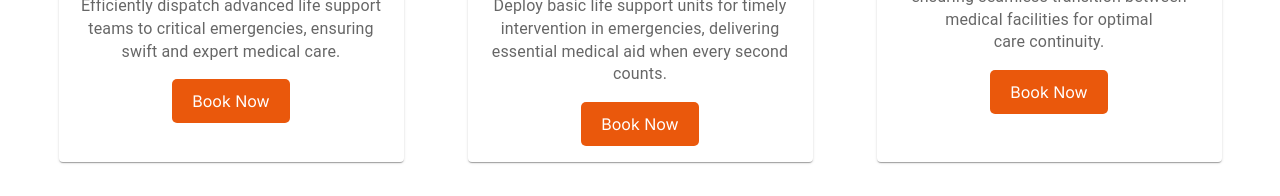
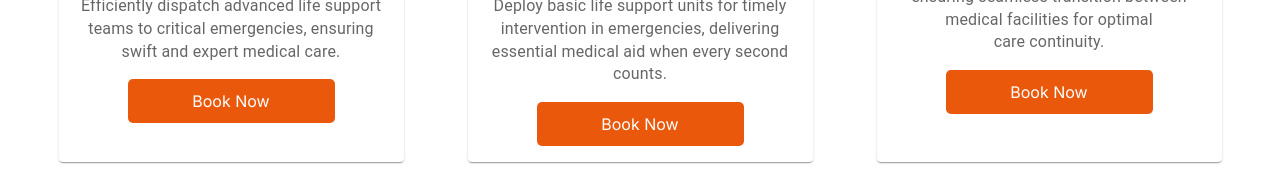
Before and after one commit to saurabhWagh12/SmartAmbulanceSystem, a Next.js app in the folder frontend/: page / in a window 1280 px wide. Shown: the part 584-780 px from the top of the page. Built offline with nearby package versions, Linux system fonts and the light colour scheme.

Commit message:
redirect to /book

```diff
--- a/frontend/src/app/components/Cards.js
+++ b/frontend/src/app/components/Cards.js
@@ -4,6 +4,7 @@ import CardContent from '@mui/material/CardContent';
 import CardMedia, { cardMediaClasses } from '@mui/material/CardMedia';
 import Typography from '@mui/material/Typography';
 import { CardActionArea } from '@mui/material';
+import { useRouter } from 'next/navigation';
 
 const cardStyle = {
   maxWidth: 345,
@@ -41,7 +42,7 @@ export default function ActionAreaCard() {
               Efficiently dispatch advanced life support teams to critical emergencies, ensuring swift and expert medical care.
             </Typography>
           </CardContent>
-          <button className="bg-orange-600 flex items-center justify-center" style={{ color: 'white', padding: '10px 20px', borderRadius: '5px',margin:'auto',marginBottom:'1rem'}}>Book Now</button>
+          <a href={"/book"} className="bg-orange-600 flex items-center justify-center" style={{ color: 'white', padding: '10px 20px', width: '60%', borderRadius: '5px',margin:'auto',marginBottom:'1rem'}}>Book Now</a>
         </CardActionArea>
       </Card>
 
@@ -62,7 +63,7 @@ export default function ActionAreaCard() {
             delivering essential medical aid when every second counts.
             </Typography>
           </CardContent>
-          <button className= "bg-orange-600 flex items-center justify-center" style={{ color: 'white', padding: '10px 20px', borderRadius: '5px',margin:'auto',marginBottom:'1rem'}}>Book Now</button>
+          <a href={"/book"} className="bg-orange-600 flex items-center justify-center" style={{ color: 'white', padding: '10px 20px', width: '60%', borderRadius: '5px',margin:'auto',marginBottom:'1rem'}}>Book Now</a>
         </CardActionArea>
       </Card>
 
@@ -83,7 +84,7 @@ export default function ActionAreaCard() {
             ensuring seamless transition between medical facilities for optimal care continuity.
             </Typography>
           </CardContent>
-          <button className= "bg-orange-600 flex items-center justify-center" style={{ color: 'white', padding: '10px 20px', borderRadius: '5px',margin:'auto',marginBottom:'1rem'}}>Book Now</button>
+          <a href={"/book"} className="bg-orange-600 flex items-center justify-center" style={{ color: 'white', padding: '10px 20px', width: '60%', borderRadius: '5px',margin:'auto',marginBottom:'1rem'}}>Book Now</a>
         </CardActionArea>
       </Card>
       <style>
```
